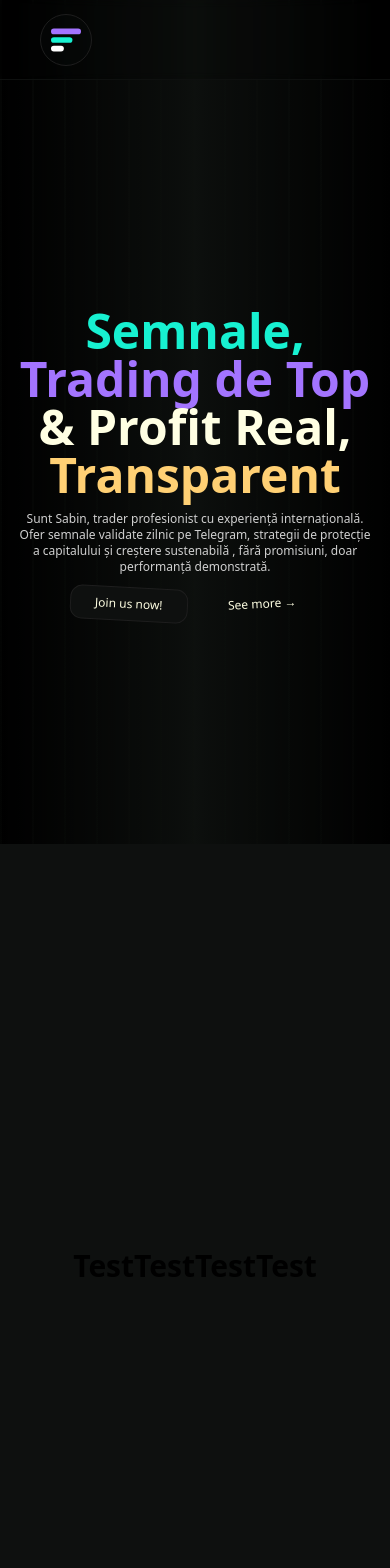
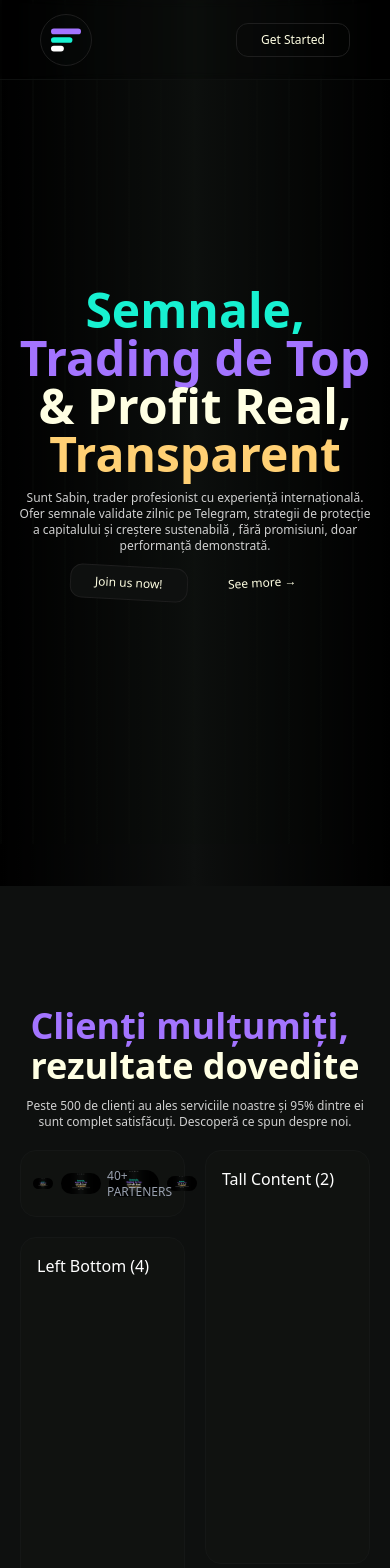
Before and after one commit to GitMan-Del/sabin-website, a Next.js app: page / in a window 390 px wide. Shown: the top 1568 px of the page. Before the commit the page ends 928 px from the top, so only its background shows below. Built offline with nearby package versions, Linux system fonts and the light colour scheme.

Commit message:
ShowCase/1

```diff
--- a/src/app/componenets/navbar.tsx
+++ b/src/app/componenets/navbar.tsx
@@ -29,7 +29,7 @@ export default function NavBar({ animated , Active }: NavBarProps) {
     return(
         <div className={` ${Scroll ? "bg-transparent backdrop-blur-none " : "bg-black/10 backdrop-blur-xs"} w-full h-20 border-b border-[#0E100F] fixed inset-0 text-white z-[100] ${animated ? "navbar-anim" : " "}`}>
             <div className="w-full h-full py-3 px-10 flex flex-row items-center justify-between">
-                <div onClick={(() => Active(prev => !prev))}  className="md:hidden w-13 h-13 bg-[#0E100F]/20 border border-[#1E1E1E] rounded-full flex items-center justify-center hover:cursor-pointer">
+                <div onClick={(() => Active(prev => !prev))}  className="sm:hidden w-13 h-13 bg-[#0E100F]/20 border border-[#1E1E1E] rounded-full flex items-center justify-center hover:cursor-pointer">
                     <svg width="30" height="30" viewBox="0 0 21 16" fill="none" xmlns="http://www.w3.org/2000/svg">
                     <rect width="21" height="4" rx="2" fill="#A374FF"/>
                     <rect y="6" width="15" height="4" rx="2" fill="#17F1D1"/>
@@ -37,8 +37,8 @@ export default function NavBar({ animated , Active }: NavBarProps) {
                     </svg>
                 </div>
 
-                <Image  src={image} alt="Logo" width={100} height={35} className="hidden md:block object-fill w-[100px] h-[35px]"/>
-                <ul className="hidden  md:flex flex-row gap-8 items-center justify-center">
+                <Image  src={image} alt="Logo" width={100} height={35} className="hidden sm:block object-fill w-[100px] h-[35px]"/>
+                <ul className="hidden  sm:flex flex-row gap-8 items-center justify-center">
                     <li className="hover:-translate-x-[2px] hover:-translate-y-[1px] duration-200">
                         <Link href="#" className=" font-medium hover:text-[#A374FF] cursor-pointer transition-colors text-xs">Home</Link>
                     </li>
@@ -53,7 +53,7 @@ export default function NavBar({ animated , Active }: NavBarProps) {
                     </li>
                 </ul>
 
-                <button className="hidden md:block bg-translate border border-[#1E1E1E] px-6 py-2 text-xs text-[#FFFFE3] rounded-xl hover:-rotate-1 hover:scale-105 hover:-translate-x-[2px] hover:-translate-y-[1px] hover:cursor-pointer transition-all duration-200">Get Started</button>
+                <button className="block bg-translate border border-[#1E1E1E] px-6 py-2 text-xs text-[#FFFFE3] rounded-xl hover:-rotate-1 hover:scale-105 hover:-translate-x-[2px] hover:-translate-y-[1px] hover:cursor-pointer transition-all duration-200">Get Started</button>
             </div>
         </div>
     );
--- a/src/app/globals.css
+++ b/src/app/globals.css
@@ -1,12 +1,12 @@
 @import "tailwindcss";
 
-* {
+/* * {
   scrollbar-width: none;
-}
+} */
 
-::-webkit-scrollbar{
+/* ::-webkit-scrollbar{
   width: none;
-}
+} */
 
 html,body {
   scroll-snap-type: y mandatory;
--- a/src/app/page.tsx
+++ b/src/app/page.tsx
@@ -4,20 +4,24 @@ import { useState, useEffect } from "react";
 import NavBar from "./componenets/navbar";
 import { ScrollHook } from "./hooks/smoothscroll";
 import Link from "next/link";
+import Image from "next/image";
 
 export default function HomePage() {
   ScrollHook();
 
-  //  Loading Screen
+  // Loading Screen
   const [Set, isSet] = useState(true);
   useEffect(() => {
+    // Ascunde loading dupa 1020ms
     const t = setTimeout(() => isSet(false), 1020);
     return () => clearTimeout(t);
-  });
+  }, []);
+
   // Slide Up anim
   const [Animated, setAnimated] = useState(false);
   useEffect(() => {
     const handleLoad = () => {
+      // Activeaza animatia dupa 1000ms
       const t = setTimeout(() => setAnimated(true), 1000);
       return () => clearTimeout(t);
     };
@@ -28,62 +32,33 @@ export default function HomePage() {
       window.addEventListener("load", handleLoad);
     }
 
-    return () => {
-      window.removeEventListener("load", handleLoad);
-    };
-  });
-
-  const [count, setCount] = useState(0);
+    return () => window.removeEventListener("load", handleLoad);
+  }, []);
 
   // Background lines
+  const [count, setCount] = useState(0);
   useEffect(() => {
     if (typeof window === "undefined") return;
 
     const gap = 32;
+
     const updateLines = () => {
+      // Calculeaza numarul de linii pe latimea ecranului
       const availableWidth = window.innerWidth;
       const numItems = Math.floor(availableWidth / gap);
       setCount(numItems);
     };
 
-    updateLines(); // Initial call
+    updateLines(); // apel initial
     window.addEventListener("resize", updateLines);
 
-    return () => {
-      window.removeEventListener("resize", updateLines);
-    };
+    return () => window.removeEventListener("resize", updateLines);
   }, []);
 
   const lines = Array.from({ length: count });
 
-  //Meniu Navabar
+  // Meniu Navbar
   const [active, setActive] = useState(true);
-
-
-  // Section Pop-up cod
-  const [scrollDirection, setScrollDirection] = useState<"up" | "down" | null>(null);
-
-
-  useEffect(() => {
-    let LastScrollY = window.scrollY;
-
-    const handleScroll = () => {
-      const currentScrollY = window.scrollY
-
-      if (currentScrollY > LastScrollY) {
-        setScrollDirection("down");
-
-      }
-      else if (LastScrollY > currentScrollY) {
-        setScrollDirection("up")
-
-      }
-      LastScrollY = currentScrollY;
-    };
-
-    window.addEventListener("scroll", handleScroll);
-    return () => window.removeEventListener("scroll", handleScroll);
-  }, []);
 
   return (
     <>
@@ -146,7 +121,9 @@ export default function HomePage() {
           active
             ? ""
             : "menuSlide translate-x-[250px] duration-300 rounded-2xl transition-all overflow-auto z-[100]"
-        }  ${!Animated ? "overflow-hidden" : ""}`}
+        }  ${!Animated ? "overflow-hidden" : ""}
+
+          `}
       >
         <button
           onClick={() => setActive(true)}
@@ -184,7 +161,9 @@ export default function HomePage() {
             </svg>
           </div>
         )}
-        <div className={`w-full h-[110vh] bg-gradient-to-l from-[#000000] via-[#0E100F]/10 to-[#000000] flex items-center justify-center`}>
+        <div
+          className={`w-full h-[105vh] bg-gradient-to-l from-[#000000] via-[#0E100F]/10 to-[#000000] flex items-center justify-center`}
+        >
           <div className="absolute inset-0 w-full h-full pointer-events-none z-0 flex flex-row">
             {lines.map((_, index) => (
               <div
@@ -240,15 +219,79 @@ export default function HomePage() {
           </div>
         </div>
 
-            {scrollDirection && (
-              <div className={`w-full h-screen bg-[#0e100f] flex items-center justify-center transition-all duration-500 fixed top-0 left-0 z-[99] ${
-              scrollDirection === "up"
-            ? "translate-y-0 animate-slideDown"
-            : "translate-y-0 animate-slideUp"
-        }`}>
-                <h2 className="text-3xl font-semibold">TestTestTestTest</h2>
+        <section className="w-full text-[#FFFFE3] h-[90vh] lg:p-20 px-5 py-30">
+          <div className="flex w-full flex-col md:flex-row gap-3 mb-5 justify-between lg:items-end items-center">
+            <h2 className="font-semibold md:text-5xl text-4xl max-w-[400px]">
+              <span className="text-[#A374FF]">Clienți mulțumiți,</span> <br />{" "}
+              rezultate dovedite
+            </h2>
+            <p className=" md:max-w-[20%] text-center md:text-right text-[#D0D0D0] md:text-md text-xs">
+              Peste 500 de clienți au ales serviciile noastre și 95% dintre ei
+              sunt complet satisfăcuți. Descoperă ce spun despre noi.
+            </p>
+          </div>
+
+          <div className="w-full h-full flex md:flex-row flex-col gap-5 ">
+            {/* Stânga: Grid 4x6 */}
+            <div className="grid grid-cols-4 grid-rows-6 gap-5 flex-1 min-h-[500px]">
+              {/* 1: Partners (2x2) - col 1-2, row 1-2 */}
+              <div className="col-span-2 row-auto bg-[#151716]/30 border border-[#151716] rounded-2xl flex items-center justify-between p-3  ">
+                <div className="flex items-center gap-2">
+                <Image
+                  src="/og-image.png"
+                  width={20}
+                  height={20}
+                  alt="Partner 1"
+                  className="rounded-full"
+                />
+                <Image
+                  src="/og-image.png"
+                  width={40}
+                  height={40}
+                  alt="Partner 2"
+                  className="rounded-full"
+                />
+                <Image
+                  src="/og-image.png"
+                  width={50}
+                  height={50}
+                  alt="Partner 3"
+                  className="rounded-full"
+                />
+                <Image
+                  src="/og-image.png"
+                  width={30}
+                  height={30}
+                  alt="Partner 4"
+                  className="rounded-full"
+                />
+                  </div>
+
+                <p className="uppercase text-xs text-gray-400">40+ Parteners</p>
               </div>
-          )}
+
+              {/* 2: Tall content (2x4) - col 3-4, row 1-4 */}
+              <div className="col-span-2 row-span-5 col-start-3 row-start-1 bg-[#151716]/30 border border-[#151716] rounded-2xl p-4">
+                <p className="text-white">Tall Content (2)</p>
+              </div>
+
+              {/* 3: Bottom right (2x2) - col 3-4, row 5-6 */}
+              <div className="col-span-2 row-span-1 col-start-3 row-start-0 bg-[#151716]/30 border border-[#151716] rounded-2xl p-4">
+                <p className="text-white">Bottom Right (3)</p>
+              </div>
+
+              {/* 4: Left bottom (2x4) - col 1-2, row 3-6 */}
+              <div className="col-span-2 row-span-5 col-start-1 row-start-2 bg-[#151716]/30 border border-[#151716] rounded-2xl p-4">
+                <p className="text-white">Left Bottom (4)</p>
+              </div>
+            </div>
+
+            {/* Dreapta: Amber block */}
+            <div className="flex-1 bg-amber-500 rounded-2xl"></div>
+          </div>
+        </section>
+
+        <section className="h-screen w-full"></section>
       </div>
     </>
   );
```
